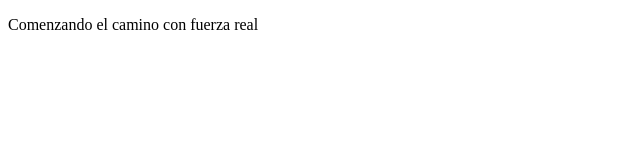
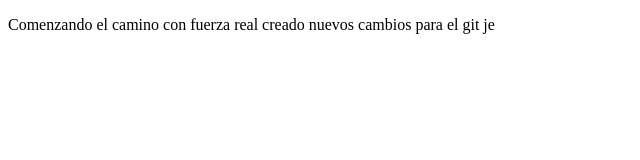
Before and after one commit to heigus/proyectoDemoCursoPrework, a plain HTML site: page index.html in a window 1280 px wide. Shown: the whole page, without its empty margins (0-640 px from the left). Drawn offline with Linux system fonts and the light colour scheme.

Commit message:
agrengando cambios

```diff
--- a/index.html
+++ b/index.html
@@ -8,6 +8,8 @@
 <body>
     <p>
         Comenzando el camino con fuerza real
+        creado nuevos cambios para el git
+        je
     </p>
 </body>
 </html>
```
